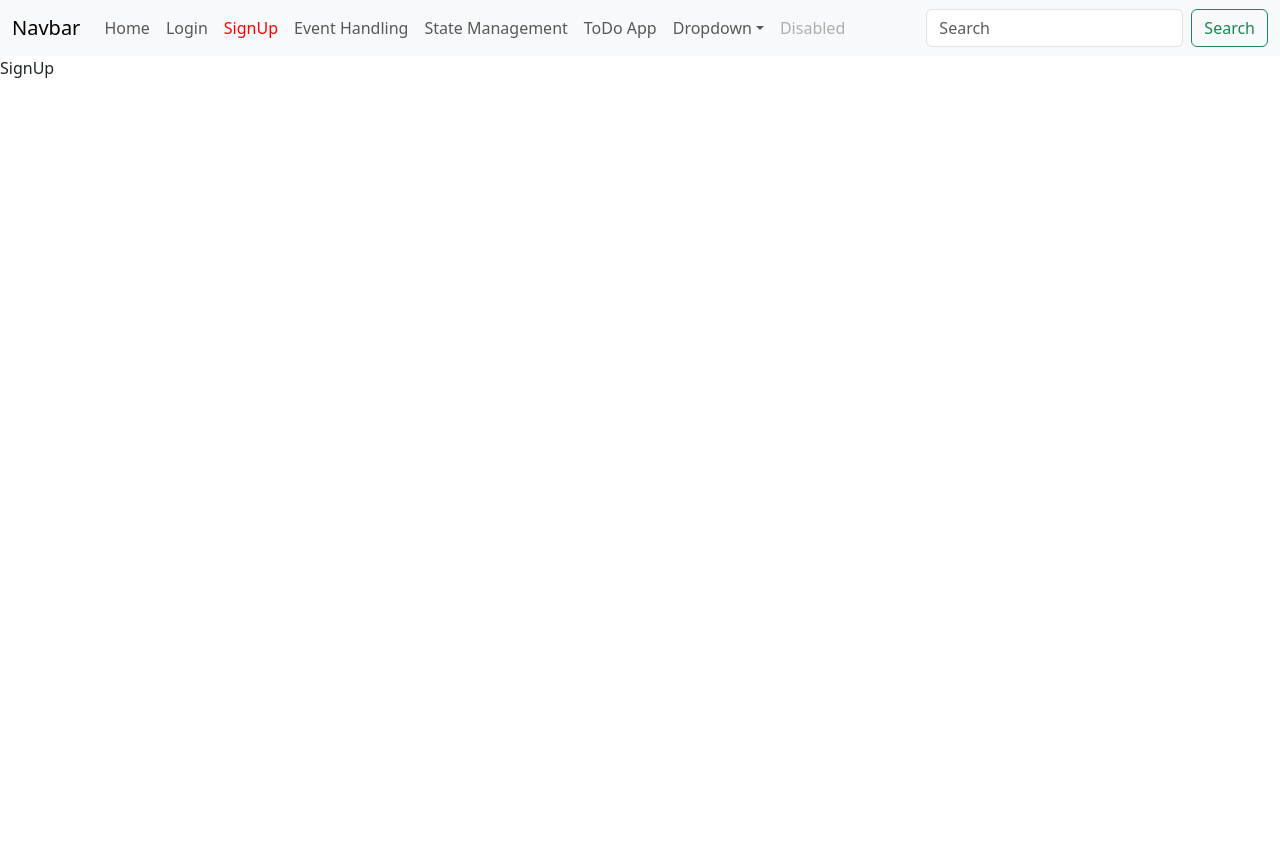
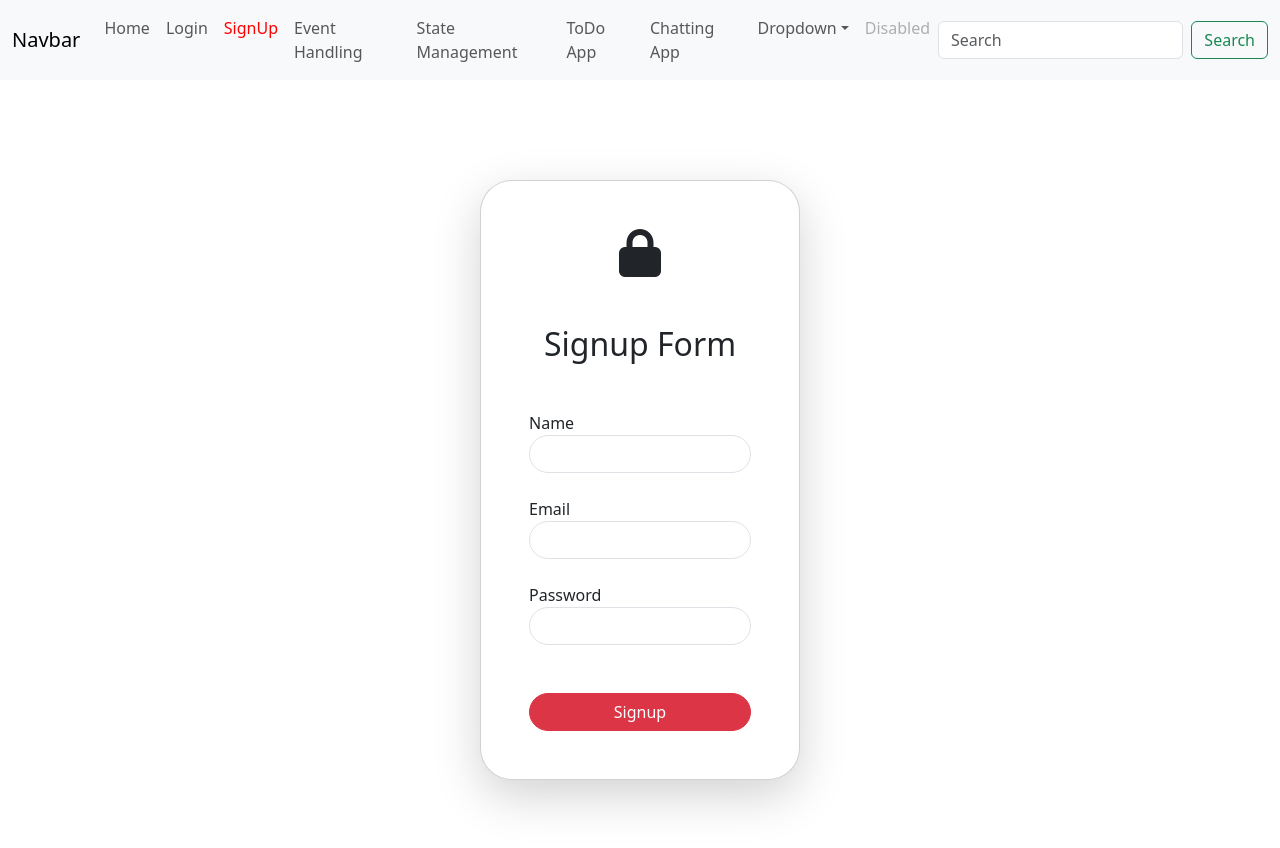
Before and after one commit to arushamgaur/MERN, a React (Create React App) app in the folder SECTION 2/frontend/: page /signup in a window 1280 px wide. Shown: the top 848 px of the page. Before the commit the page ends 800 px from the top, so only its background shows below. Built offline with nearby package versions, Linux system fonts and the light colour scheme.

Commit message:
login and signup

```diff
--- a/SECTION 2/frontend/package.json
+++ b/SECTION 2/frontend/package.json
@@ -8,6 +8,7 @@
     "@testing-library/react": "^13.4.0",
     "@testing-library/user-event": "^13.5.0",
     "bootstrap": "^5.3.0",
+    "formik": "^2.4.2",
     "react": "^18.2.0",
     "react-bootstrap": "^2.8.0",
     "react-dom": "^18.2.0",
--- a/SECTION 2/frontend/src/App.jsx
+++ b/SECTION 2/frontend/src/App.jsx
@@ -7,6 +7,7 @@ import Navbar from './components/Navbar';
 import EventHandling from './components/EventHandling';
 import StateManagement from './components/StateManagement';
 import ToDo from './components/ToDo';
+import Chat from './components/Chat';
 
 function App() {
   return (
@@ -26,6 +27,7 @@ function App() {
             <Route path='event' element={ <EventHandling /> } />
             <Route path='state' element={ <StateManagement /> } />
             <Route path='todo' element={ <ToDo /> } />
+            <Route path='chat' element={ <Chat /> } />
           </Routes>
       </BrowserRouter>
     </div>
--- /dev/null
+++ b/SECTION 2/frontend/src/components/Chat.jsx
@@ -0,0 +1,34 @@
+import React, { useState } from 'react'
+
+const Chat = () => {
+    const [Chat, setChat] = useState([]);
+    const [newChat, setNewChat] = useState("");
+
+    const addchat = (e) => {
+            if(newChat.trim() !== ""){
+                setChat([...Chat, newChat]);
+                setNewChat("");
+            }
+    };
+  return (
+    <div>
+        <h1 className='text-center dispay-4 fw-bold my-5'>Chatting App</h1>
+        <hr />
+        <div className="container">
+            <div className="card">
+                <div className="card-header">
+                    {Chat.map((Chat, index) => (
+                    <div key={index} className="message">{Chat}</div>))}
+                </div>
+                <div className="card-body">
+                    <input type="text" className='form-control align-self-end' value={newChat} onChange={(e) => setNewChat(e.target.value)}
+          placeholder="Type your message..."/>
+                    <button className='btn btn-primary ' onClick={addchat}>Send</button>
+                </div>
+            </div>
+        </div>
+    </div>
+  )
+}
+
+export default Chat
--- a/SECTION 2/frontend/src/components/Login.jsx
+++ b/SECTION 2/frontend/src/components/Login.jsx
@@ -1,8 +1,38 @@
+import { useFormik } from "formik"
 import React from 'react'
 
 const Login = () => {
+
+  //initializing formik
+  const loginform = useFormik({
+    initialValues: {
+      email: '',
+      password: ''
+    },
+
+    onSubmit: (values) => {
+      console.log(values);
+      //submit value to the backend
+    }
+  });
+
   return (
-    <div>Login</div>
+    <div className="d-flex justify-content-center align-items-center vh-100">
+      <div className="card w-25 shadow-lg rounded-3">
+        <div className="card-body p-5">
+          <i className="fa-solid fa-lock fa-3x d-block text-center" />
+          <h2 className="text-center my-5">LOGIN FORM</h2>
+          <form onSubmit={loginform.handleSubmit}>
+            <label htmlFor="">Email</label>
+            <input className="form-control mb-4 rounded-3" type="email" name="email" onChange={loginform.handleChange} value={loginform.values.email} />
+            <label htmlFor="">Password</label>
+            <input className="form-control mb-4 rounded-3" type="password" name="password" onChange={loginform.handleChange} value={loginform.values.password} />
+            <button type="submit" className="btn btn-danger w-100 mt-4 rounded-3">LOGIN</button>
+          </form>
+        </div>
+      </div>
+    </div>
+
   )
 }
 
--- a/SECTION 2/frontend/src/components/Navbar.jsx
+++ b/SECTION 2/frontend/src/components/Navbar.jsx
@@ -49,6 +49,11 @@ const Navbar = () => {
                 <li className="nav-item">
                 <NavLink className="nav-link" to="/todo">
                     ToDo App
+                </NavLink>
+                </li>
+                <li className="nav-item">
+                <NavLink className="nav-link" to="/chat">
+                    Chatting App
                 </NavLink>
                 </li>
                 <li className="nav-item dropdown">
--- a/SECTION 2/frontend/src/components/SignUp.jsx
+++ b/SECTION 2/frontend/src/components/SignUp.jsx
@@ -1,9 +1,27 @@
-import React from 'react'
+import React from "react";
 
-const SignUp = () => {
+const Signup = () => {
   return (
-    <div>SignUp</div>
-  )
-}
+    <div className="d-flex justify-content-center align-items-center vh-100">
+      <div className="card w-25 shadow-lg rounded-5">
+        <div className="card-body p-5">
+          <i className="fa-solid fa-lock fa-3x d-block text-center" />
+          <h2 className="text-center my-5">Signup Form</h2>
+          <form>
+            <label htmlFor="">Name</label>
+            <input className="form-control mb-4 rounded-5" type="text" />
+            <label htmlFor="">Email</label>
+            <input className="form-control mb-4 rounded-5" type="email" />
+            <label htmlFor="">Password</label>
+            <input className="form-control mb-4 rounded-5" type="password" />
+            <button className="btn btn-danger w-100 mt-4 rounded-5">
+              Signup
+            </button>
+          </form>
+        </div>
+      </div>
+    </div>
+  );
+};
 
-export default SignUp
+export default Signup;
--- a/SECTION 2/frontend/src/components/ToDo.jsx
+++ b/SECTION 2/frontend/src/components/ToDo.jsx
@@ -32,6 +32,7 @@ const ToDo = () => {
   return (
     <div>
         <h1 className='text-center dispay-4 fw-bold my-5'>ToDO App</h1>
+        <hr />
         <div className='container'>
             <div className="card">
                 <div className="card-header">
```
Also changed, not shown: 1 other file (tests, documents, lock files or other folders).
